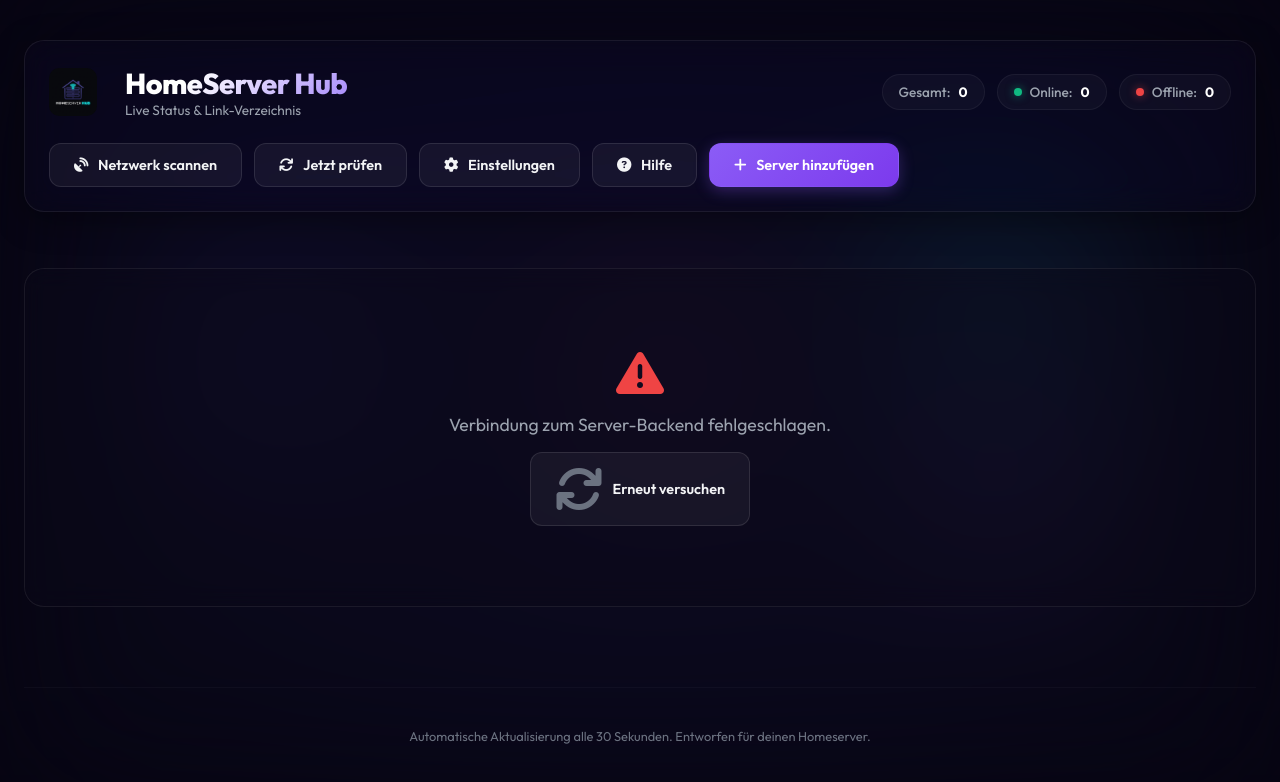
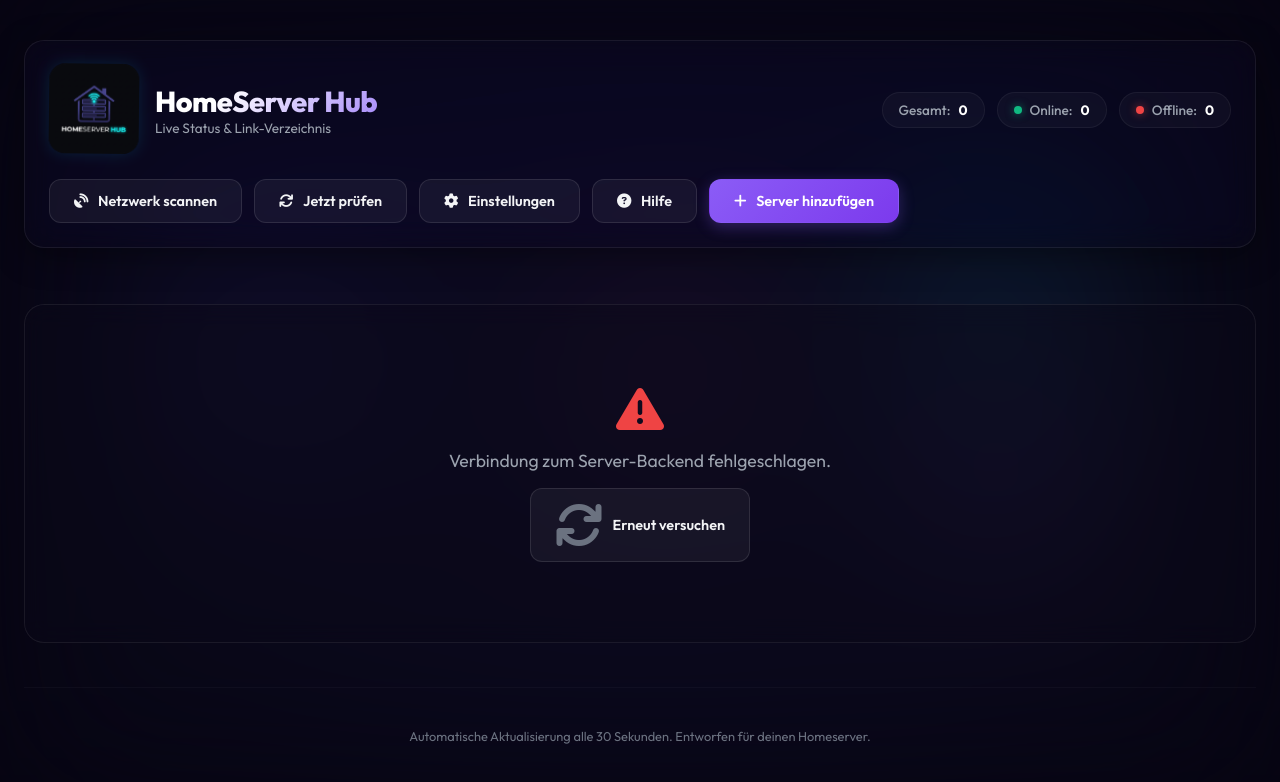
Before and after one commit to Scheibenwischer-nv/homeserver_hub, a website: page public/index.html in a window 1280 px wide. Drawn offline with Linux system fonts and the light colour scheme; no server answers.

Commit message:
style: Header-Logo auf 90px vergrößert, CSS-Animationen und Hover-Effekt hinzugefügt

```diff
--- a/public/index.html
+++ b/public/index.html
@@ -21,7 +21,7 @@
   <div class="app-container">
     <header class="app-header">
       <div class="logo-area">
-        <img src="logo.png" alt="HomeServer Hub Logo" class="header-logo" style="height: 48px; width: 48px; border-radius: 10px; margin-right: 0.75rem; object-fit: cover;">
+        <img src="logo.png" alt="HomeServer Hub Logo" class="header-logo">
         <div>
           <h1>HomeServer Hub</h1>
           <p class="subtitle">Live Status &amp; Link-Verzeichnis</p>
--- a/public/style.css
+++ b/public/style.css
@@ -102,6 +102,21 @@ body {
   color: var(--color-accent);
   text-shadow: 0 0 15px var(--color-accent-glow);
   animation: float-animation 6s ease-in-out infinite;
+}
+
+.header-logo {
+  height: 90px;
+  width: 90px;
+  border-radius: 16px;
+  object-fit: cover;
+  animation: float-animation 6s ease-in-out infinite;
+  box-shadow: 0 0 15px rgba(6, 182, 212, 0.15);
+  transition: transform 0.3s ease, box-shadow 0.3s ease;
+}
+
+.header-logo:hover {
+  transform: scale(1.05);
+  box-shadow: 0 0 25px rgba(139, 92, 246, 0.35);
 }
 
 .logo-area h1 {
```
